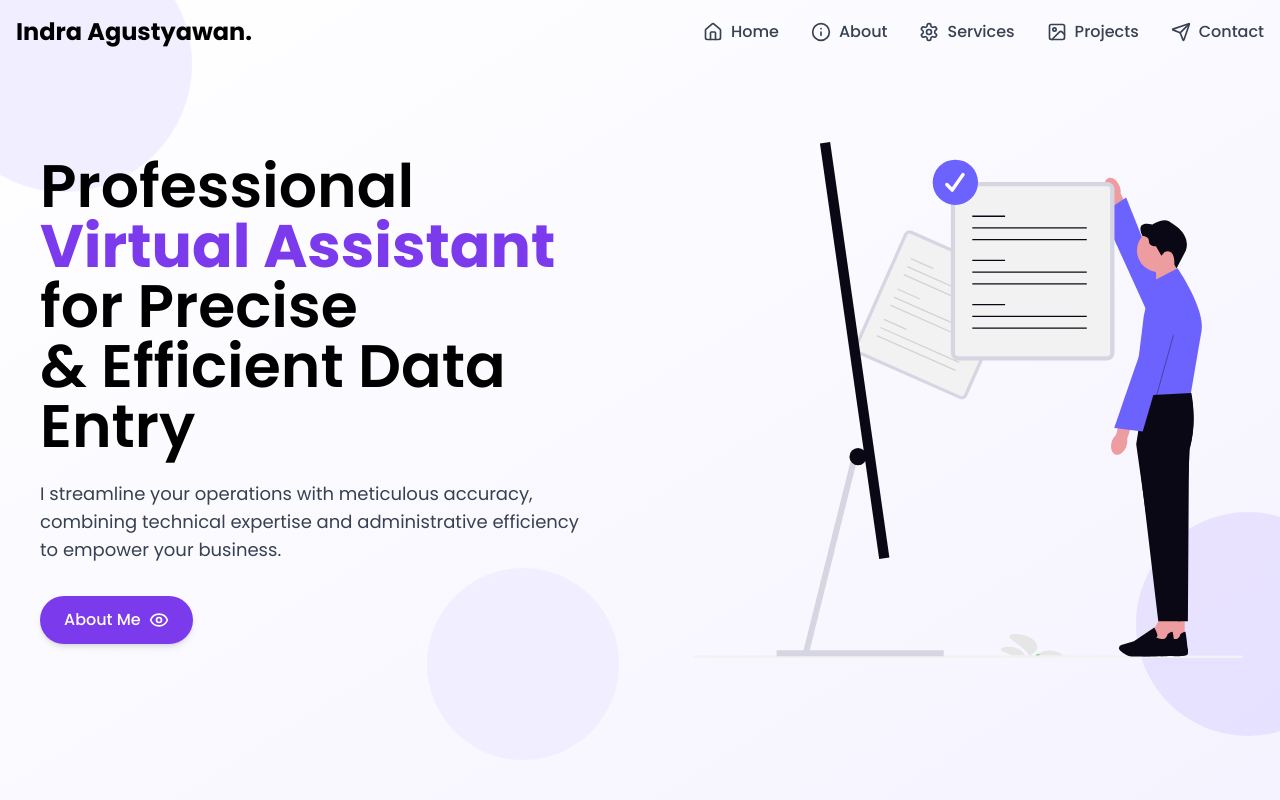
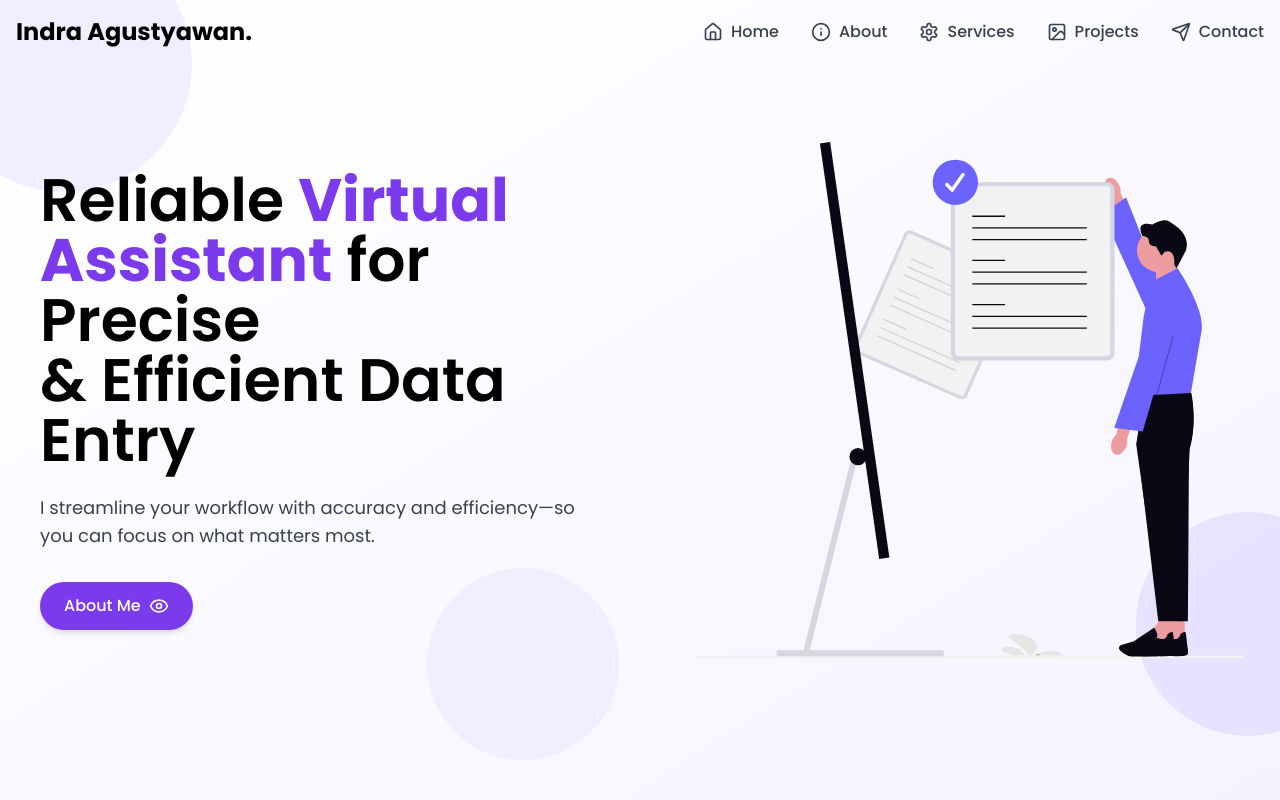
Before and after one commit to indrashh/Template-Portofolio-dengan-Vite-dan-React-JS, a React (Vite) app: page / in a window 1280 px wide. Shown: the top 800 px of the page. Built offline with nearby package versions, Linux system fonts and the light colour scheme.

Commit message:
fix homepage

```diff
--- a/src/pages/HomePage.jsx
+++ b/src/pages/HomePage.jsx
@@ -38,14 +38,13 @@ function HeroSection() {
         variants={sectionVariants}
       >
         <h1 className="text-4xl lg:text-6xl font-semibold mb-6 leading-tight">
-          Professional{" "}
+          Reliable{" "}
           <span className="text-violet-600 font-bold">Virtual Assistant</span>{" "}
           for Precise <br />& Efficient Data Entry
         </h1>
         <p className="text-lg text-gray-700 mb-8">
-          I streamline your operations with meticulous accuracy, combining
-          technical expertise and administrative efficiency to empower your
-          business.
+          I streamline your workflow with accuracy and efficiency—so you can
+          focus on what matters most.
         </p>
         <motion.a
           href="#about"
```
